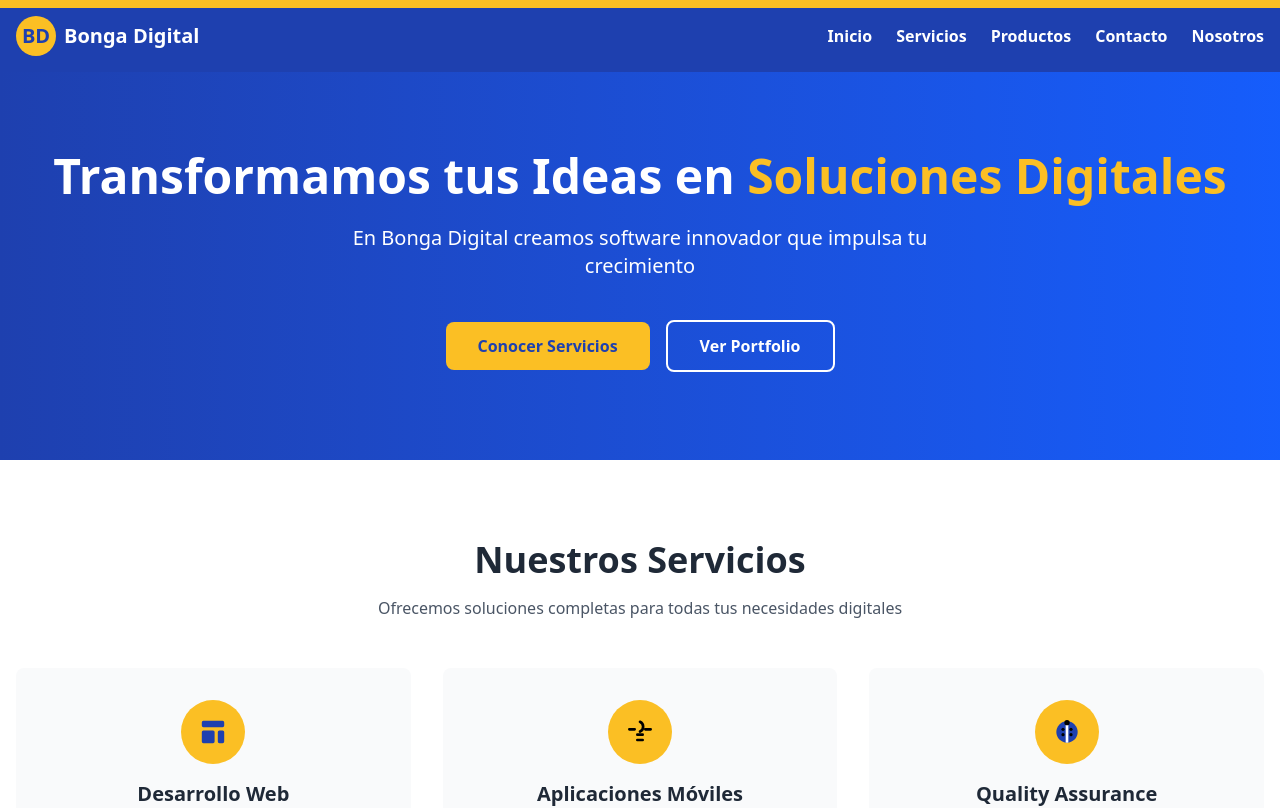
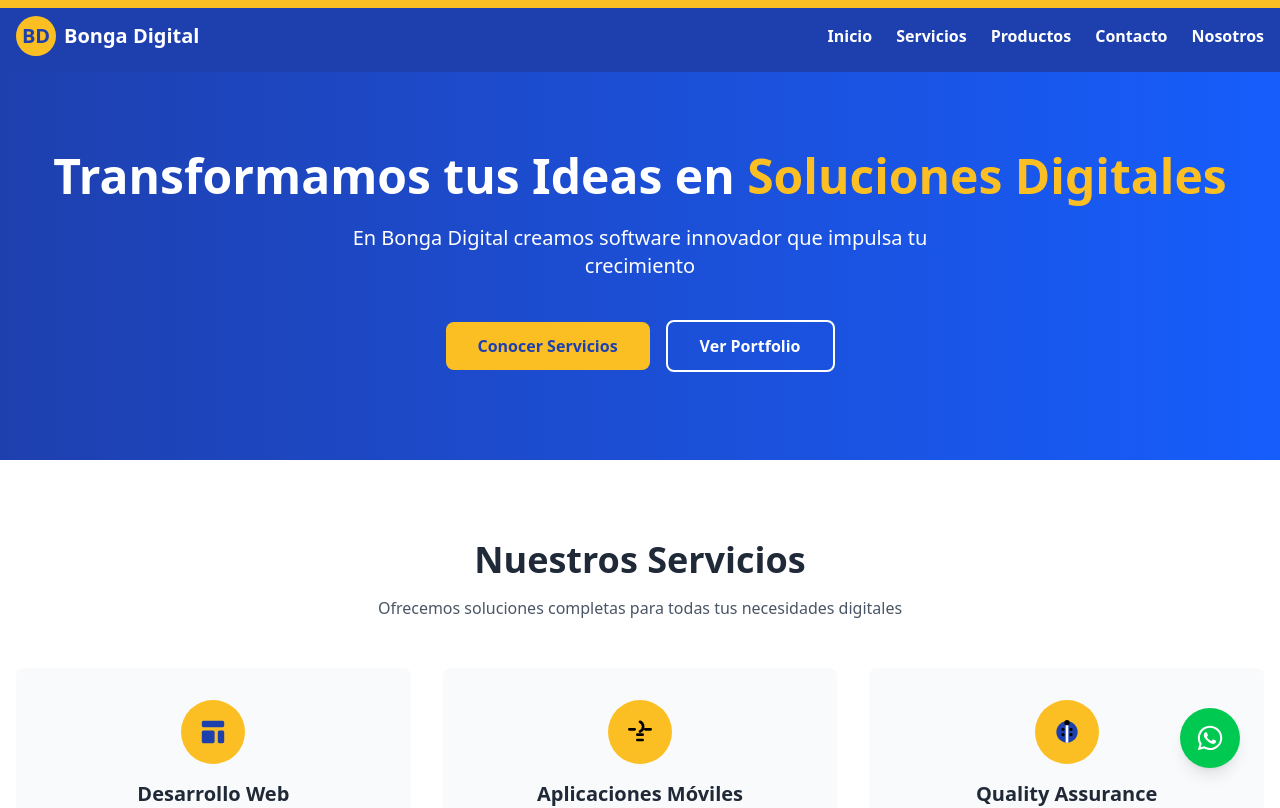
Before and after one commit to javilama/bonga-digital, a Next.js app: page / in a window 1280 px wide. Shown: the top 808 px of the page. Built offline with nearby package versions, Linux system fonts and the light colour scheme.

Commit message:
add whatsapp button

```diff
--- a/app/layout.tsx
+++ b/app/layout.tsx
@@ -6,6 +6,7 @@ import type { Metadata } from "next";
 import {Header} from '../components/Header/Header';
 import Footer from '../components/layout/Footer';
 import { ScrollBar } from "@/components/ScrollProgress/ScrollBar";
+import FloatWhatsAppBtn from "@/components/UI/FloatWhatsAppBtn";
 import "./globals.css";
 
 
@@ -26,6 +27,7 @@ export default function RootLayout({
         <Header />
         {children}
         <Footer />
+        <FloatWhatsAppBtn />
       </body>
     </html>
   );
--- /dev/null
+++ b/components/UI/FloatWhatsAppBtn.tsx
@@ -0,0 +1,42 @@
+"use client";
+
+import { motion } from "framer-motion";
+import { FaWhatsapp } from "react-icons/fa";
+
+const FloatWhatsAppBtn = () => {
+  return (
+    <>
+      <motion.a
+        href="https://wa.me/3046421791?text=Hola Bonga,%20quiero%20más%20información"
+        target="_blank"
+        rel="noopener noreferrer"
+        initial={{ y: 40, opacity: 0 }}
+        animate={{
+          y: 0,
+          opacity: 1,
+          // pulso: escala entre 1 -> 1.06 -> 1 (repetido)
+          scale: [1, 1.06, 1],
+        }}
+        transition={{
+          // entrada
+          y: { type: "spring", stiffness: 80, damping: 12, delay: 0.2 },
+          opacity: { duration: 0.35, delay: 0.2 },
+          // pulso: repetir infinitamente con pausa
+          scale: {
+            duration: 1.1,
+            repeat: Infinity,
+            repeatDelay: 3,
+            ease: "easeInOut",
+          },
+        }}
+        whileHover={{ scale: 1.2, rotate: 10 }}
+        whileTap={{ scale: 0.95 }}
+        className="fixed bottom-8 md:botton-10 right-5 md:right-10 bg-green-500 hover:bg-green-600 text-white p-4 rounded-full shadow-lg flex items-center justify-center z-50"
+      >
+        <FaWhatsapp size={28} />
+      </motion.a>
+    </>
+  );
+};
+
+export default FloatWhatsAppBtn;
--- a/package.json
+++ b/package.json
@@ -12,7 +12,8 @@
     "motion": "^12.23.13",
     "next": "15.5.3",
     "react": "19.1.0",
-    "react-dom": "19.1.0"
+    "react-dom": "19.1.0",
+    "react-icons": "^5.5.0"
   },
   "devDependencies": {
     "@eslint/eslintrc": "^3",
```
Also changed, not shown: 1 other file (tests, documents, lock files or other folders).
